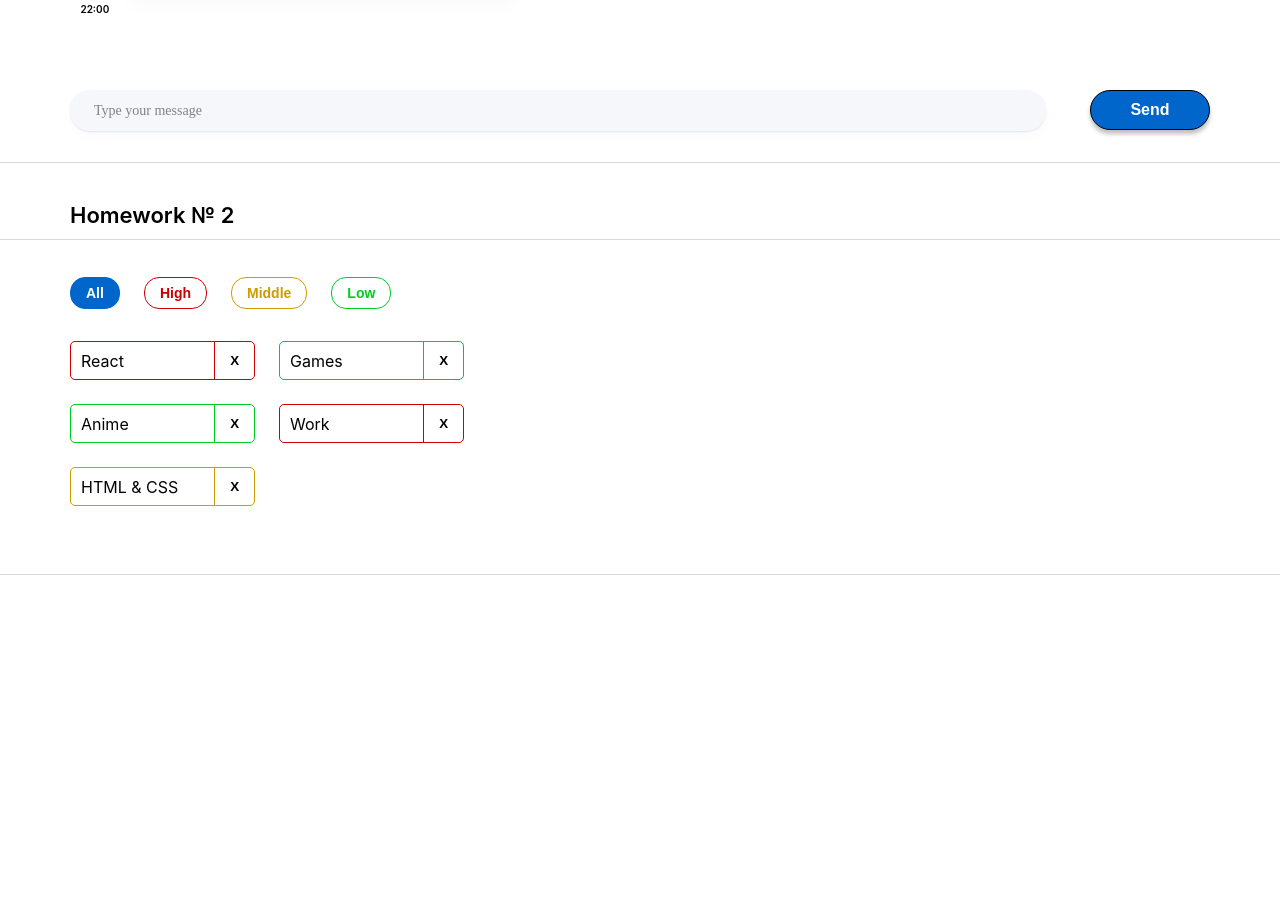
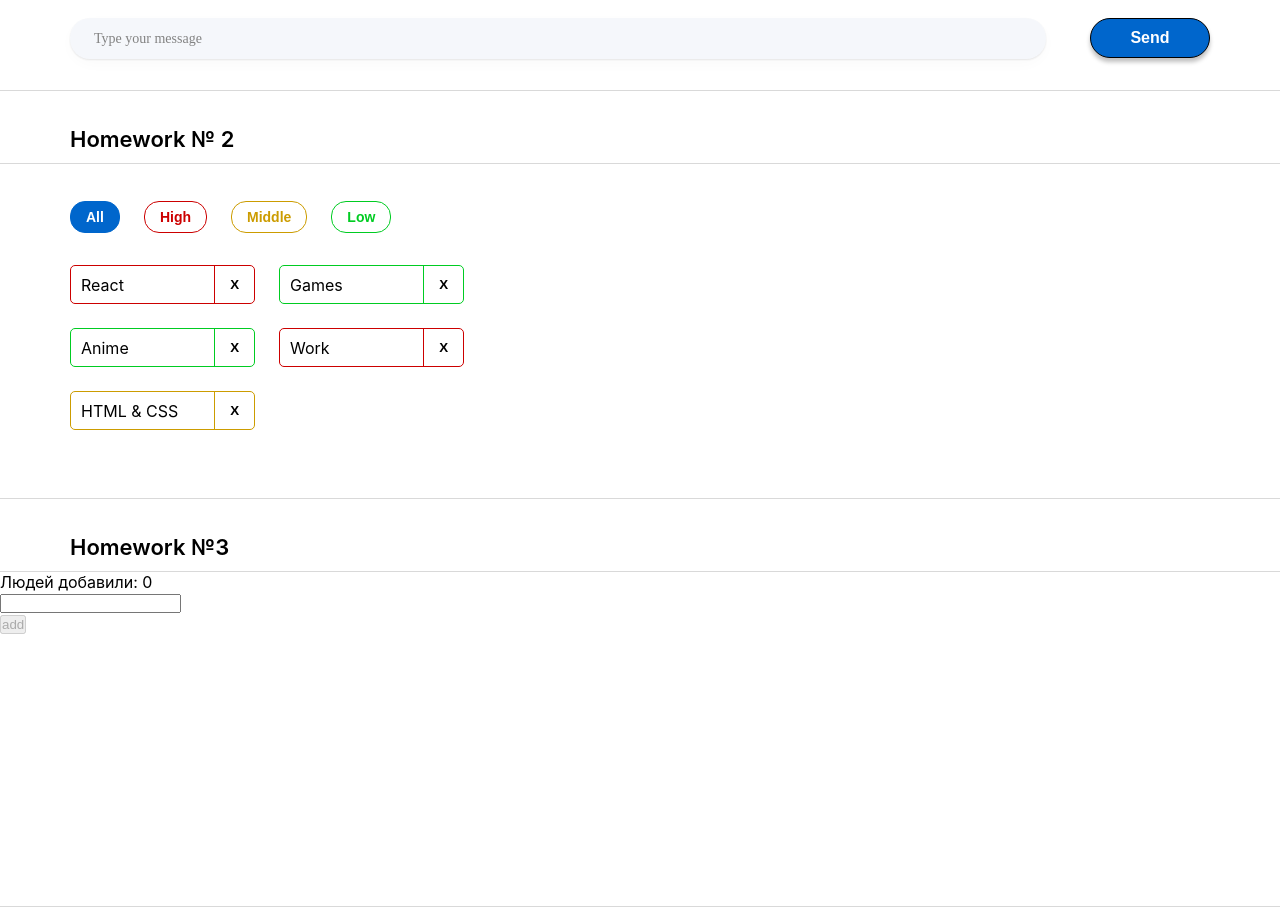
Before and after one commit to ksn-i777/homeworks-by-ignat, a React (Create React App) app: page /#/pre-junior in a window 1280 px wide. Shown: the part 350-1257 px from the top of the page. Before the commit the page ends 925 px from the top, so only its background shows below. Built offline with nearby package versions, Linux system fonts and the light colour scheme.

Commit message:
monday-3-commit1

```diff
--- a/src/s1-main/App.module.css
+++ b/src/s1-main/App.module.css
@@ -3,14 +3,8 @@
 }
 
 .wrapper {
-    margin: 0 auto;
     width: 1280px;
-}
-.w1 {
-    margin-top: 107px;
-}
-.w2 {
-    margin-top: 39px;
+    margin: 35px auto 0;
 }
 
 .hwTitle {
@@ -22,6 +16,15 @@
     color: #000000;
     margin-left: 70px;
     padding: 0;
+}
+
+.hw {
+    margin-top: 10px;
+    min-height: 336px;
+    padding: 0 70px;
+    border-top: 1px solid #D9D9D9;
+    border-bottom: 1px solid #D9D9D9;
+    width: 100%;
 }
 
 .hw1 {
@@ -43,6 +46,14 @@
     width: 100%;
     height: 336px;
 }
+.hw3 {
+    margin-top: 10px;
+    /*padding: 0 748px 0 70px;*/
+    border-top: 1px solid #D9D9D9;
+    border-bottom: 1px solid #D9D9D9;
+    width: 100%;
+    height: 336px;
+}
 
 .dialog {
     display: grid;
--- a/src/s1-main/App.tsx
+++ b/src/s1-main/App.tsx
@@ -2,13 +2,14 @@ import React from 'react'
 import s from './App.module.css'
 import HW1 from '../s2-homeworks/hw01/HW1'
 import HW2 from '../s2-homeworks/hw02/HW2'
+import HW3 from '../s2-homeworks/hw03/HW3';
 
 function App() {
     return (
         <div className={s.App}>
             <HW1/>
             <HW2/>
-            {/*<HW3/>*/}
+            <HW3/>
             {/*<HW4/>*/}
 
             {/*при выполнении дз 5 и более - закомментировать здесь дз 1-4, так как они есть внутри дз 5*/}
--- a/src/s2-homeworks/hw01/HW1.tsx
+++ b/src/s2-homeworks/hw01/HW1.tsx
@@ -52,7 +52,7 @@ export const friendMessage0: MessageType = {
 
 const HW1 = () => {
     return (
-        <div id={'hw1'} className={`${s2.wrapper} ${s2.w1}`}>
+        <div id={'hw1'} className={s2.wrapper}>
             <div className={s2.hwTitle}>Homework № 1</div>
             <div className={s2.hw1}>
                 {/*проверка отображения (не менять)*/}
--- a/src/s2-homeworks/hw02/HW2.tsx
+++ b/src/s2-homeworks/hw02/HW2.tsx
@@ -72,7 +72,7 @@ function HW2() {
     }
 
     return (
-        <div id={'hw2'} className={`${s2.wrapper} ${s2.w2}`}>
+        <div id={'hw2'} className={s2.wrapper}>
             <div className={s2.hwTitle}>Homework № 2</div>
             <div className={s2.hw2}>
                 {/* компонента */}
--- a/src/s2-homeworks/hw03/Greeting.module.css
+++ b/src/s2-homeworks/hw03/Greeting.module.css
@@ -14,6 +14,7 @@
 }
 
 .errorInput {
+    border-color: #cc0000;
 }
 
 .button {
--- a/src/s2-homeworks/hw03/Greeting.tsx
+++ b/src/s2-homeworks/hw03/Greeting.tsx
@@ -2,14 +2,14 @@ import React, {ChangeEvent, KeyboardEvent} from 'react'
 import s from './Greeting.module.css'
 
 type GreetingPropsType = {
-    name: any // need to fix any
-    setNameCallback: any // need to fix any
-    addUser: any // need to fix any
-    onBlur: any // need to fix any
-    onEnter: any // need to fix any
-    error: any // need to fix any
-    totalUsers: any // need to fix any
-    lastUserName?: any // need to fix any
+    name: string //+ need to fix any
+    setNameCallback: (e: ChangeEvent<HTMLInputElement>) => void //+ need to fix any
+    addUser: () => void //+ need to fix any
+    onBlur: () => void //+ need to fix any
+    onEnter: (e: KeyboardEvent<HTMLInputElement>) => void //+ need to fix any
+    error: string //+ need to fix any
+    totalUsers: number //+ need to fix any
+    lastUserName?: string | false//+ need to fix any
 }
 
 // презентационная компонента (для верстальщика)
@@ -25,7 +25,7 @@ const Greeting: React.FC<GreetingPropsType> = (
         lastUserName,
     } // деструктуризация пропсов
 ) => {
-    const inputClass = s.errorInput // need to fix with (?:)
+    const inputClass = error === '' ? s.input : s.errorInput//+ need to fix with (?:)
 
     return (
         <div id={'hw3-form'} className={s.greetingForm}>
--- a/src/s2-homeworks/hw03/GreetingContainer.tsx
+++ b/src/s2-homeworks/hw03/GreetingContainer.tsx
@@ -1,20 +1,34 @@
-import React, { ChangeEvent, KeyboardEvent, useState } from 'react'
+import React, {ChangeEvent, Dispatch, KeyboardEvent, useState} from 'react'
 import Greeting from './Greeting'
 import { UserType } from './HW3'
 
 type GreetingContainerPropsType = {
-    users: any // need to fix any
-    addUserCallback: any // need to fix any
+    users: [] | Array<UserType> //+ need to fix any
+    addUserCallback: (name: string) => void //+ need to fix any
 }
 
-export const pureAddUser = (name: any, setError: any, setName: any, addUserCallback: any) => {
-    // если имя пустое - показать ошибку, иначе - добавить юзера и очистить инпут
+export const pureAddUser = (name: string, setError: Dispatch<string>, setName: Dispatch<string>, addUserCallback: (name: string) => void) => {
+    //+ если имя пустое - показать ошибку, иначе - добавить юзера и очистить инпут
+    if (name.replace(/\s/g,'').length === 0) {
+        setError('Ошибка! Введите имя!')
+    } else {
+        addUserCallback(name)
+        setName('')
+    }
 }
 
-export const pureOnBlur = (name: any, setError: any) => { // если имя пустое - показать ошибку
+export const pureOnBlur = (name: string, setError: Dispatch<string>) => {
+    //+ если имя пустое - показать ошибку
+    if (name.replace(/\s/g,'').length === 0) {
+        setError('Ошибка! Введите имя!')
+    }
 }
 
-export const pureOnEnter = (e: any, addUser: any) => { // если нажата кнопка Enter - добавить
+export const pureOnEnter = (e: KeyboardEvent<HTMLInputElement>, addUser: () => void) => {
+    //+ если нажата кнопка Enter - добавить
+    if (e.key === 'Enter') {
+        addUser()
+    }
 }
 
 // более простой и понятный для новичков
@@ -26,14 +40,15 @@ const GreetingContainer: React.FC<GreetingContainerPropsType> = ({
     addUserCallback,
 }) => {
     // деструктуризация пропсов
-    const [name, setName] = useState<any>('') // need to fix any
-    const [error, setError] = useState<any>('') // need to fix any
+    const [name, setName] = useState<string>('') //+ need to fix any
+    const [error, setError] = useState<string>('') //+ need to fix any
 
-    const setNameCallback = (e: any) => { // need to fix any
-        setName('some name') // need to fix
+    const setNameCallback = (e: ChangeEvent<HTMLInputElement>) => { //+ need to fix any
+        setName(e.currentTarget.value) //+ need to fix
 
         error && setError('')
     }
+
     const addUser = () => {
         pureAddUser(name, setError, setName, addUserCallback)
     }
@@ -42,12 +57,13 @@ const GreetingContainer: React.FC<GreetingContainerPropsType> = ({
         pureOnBlur(name, setError)
     }
 
-    const onEnter = (e: any) => {
+    const onEnter = (e:  KeyboardEvent<HTMLInputElement>) => {
         pureOnEnter(e, addUser)
     }
 
-    const totalUsers = 0 // need to fix
-    const lastUserName = 'some name' // need to fix
+    const totalUsers = users.length //+ need to fix
+
+    const lastUserName = users.length > 0 && users[users.length - 1].name //+ need to fix
 
     return (
         <Greeting
--- a/src/s2-homeworks/hw03/HW3.tsx
+++ b/src/s2-homeworks/hw03/HW3.tsx
@@ -1,47 +1,51 @@
-import React, { useState } from 'react'
+import React, {Dispatch, useState} from 'react'
 import { v1 } from 'uuid'
 import s2 from '../../s1-main/App.module.css'
 import GreetingContainer from './GreetingContainer'
+import user from '../hw08/User';
 
 /*
-* 1 - описать тип UserType
-* 2 - указать нужный тип в useState с users
-* 3 - дописать типы и логику функции pureAddUserCallback и проверить её тестами
-* 4 - в файле GreetingContainer.tsx дописать типизацию пропсов
-* 5 - в файле GreetingContainer.tsx указать нужные типы в useState с name и error
-* 6 - в файле GreetingContainer.tsx дописать тип и логику функции setNameCallback
-* 7 - в файле GreetingContainer.tsx дописать логику функций pureAddUser, pureOnBlur, pureOnEnter и проверить их тестами
-* 8 - в файле GreetingContainer.tsx вычислить количество добавленных и имя последнего (totalUsers, lastUserName)
-* 9 - в файле Greeting.tsx дописать типизацию пропсов
-* 10 - в файле Greeting.tsx вычислить inputClass в зависимости от наличия ошибки
+* 1+    - описать тип UserType
+* 2+    - указать нужный тип в useState с users
+* 3+    - дописать типы и логику функции pureAddUserCallback и проверить её тестами
+* 4+    - в файле GreetingContainer.tsx дописать типизацию пропсов
+* 5+    - в файле GreetingContainer.tsx указать нужные типы в useState с name и error
+* 6+    - в файле GreetingContainer.tsx дописать тип и логику функции setNameCallback
+* 7+    - в файле GreetingContainer.tsx дописать логику функций pureAddUser, pureOnBlur, pureOnEnter и проверить их тестами
+* 8+    - в файле GreetingContainer.tsx вычислить количество добавленных и имя последнего (totalUsers, lastUserName)
+* 9+    - в файле Greeting.tsx дописать типизацию пропсов
+* 10+   - в файле Greeting.tsx вычислить inputClass в зависимости от наличия ошибки
 * 11 - сделать стили в соответствии с дизайном
 * */
 
 // types
 export type UserType = {
-    _id: any // need to fix any
-    name: any // need to fix any
+    _id: string //+ need to fix any
+    name: string //+ need to fix any
 }
 
-export const pureAddUserCallback = (name: any, setUsers: any, users: any) => { // need to fix any
-    const user = { // need to fix
+export const pureAddUserCallback = (name: string, setUsers: Dispatch<[] | Array<UserType>>, users: [] | Array<UserType>) => { //+ need to fix any
+    const user = { //+ need to fix
+        _id: v1(),
+        name: name,
     }
     setUsers([...users, user])
 }
 
 const HW3 = () => {
-    const [users, setUsers] = useState<any>([]) // need to fix any
+    const [users, setUsers] = useState<[] | Array<UserType>>([]) //+ need to fix any
 
-    const addUserCallback = (name: any) => { // need to fix any
+    const addUserCallback = (name: string) => { //+ need to fix any
         pureAddUserCallback(name, setUsers, users)
     }
+    console.log(users)
 
     return (
-        <div id={'hw3'}>
-            <div className={s2.hwTitle}>Homework #3</div>
+        <div id={'hw3'} className={s2.wrapper}>
+            <div className={s2.hwTitle}>Homework №3</div>
             {/*для автоматической проверки дз (не менять)*/}
 
-            <div className={s2.hw}>
+            <div className={s2.hw3}>
                 <GreetingContainer
                     users={users}
                     addUserCallback={addUserCallback}
```
